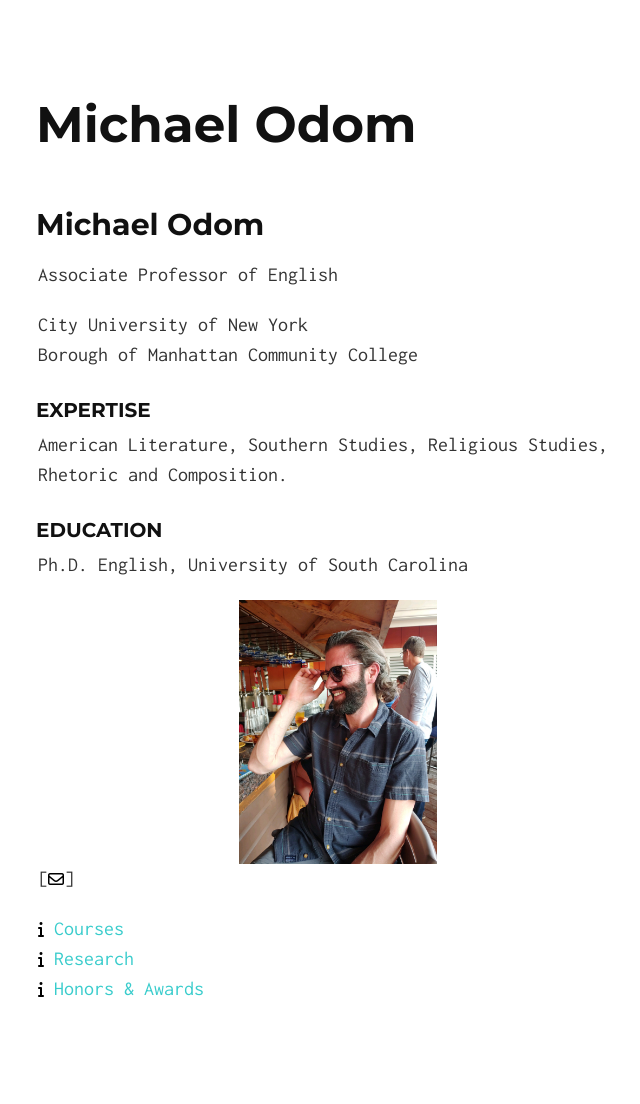
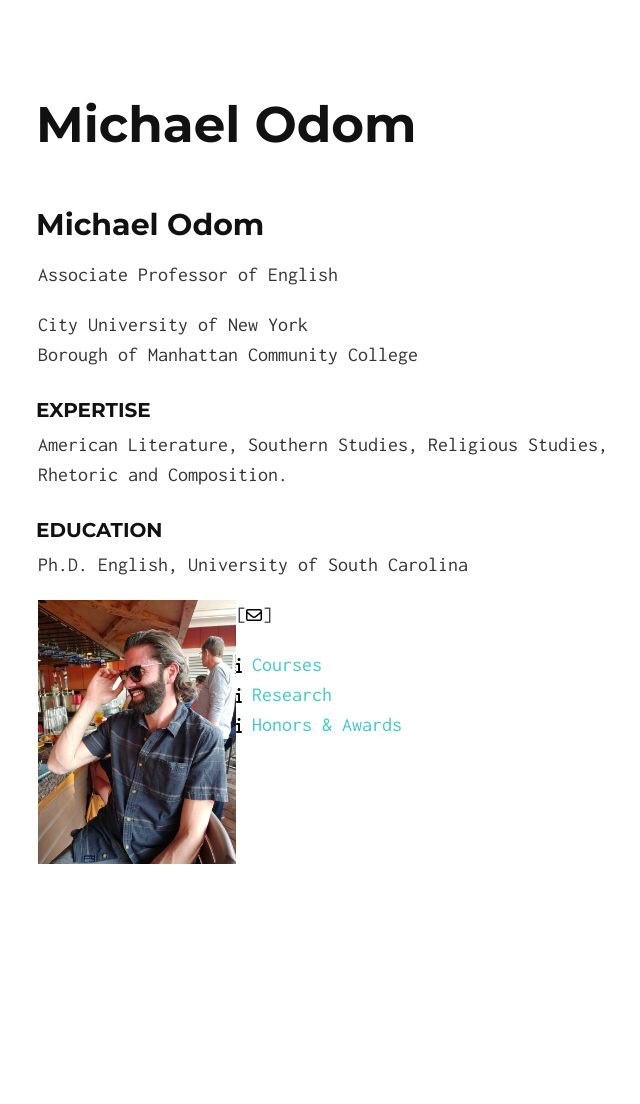
Before and after one commit to michaelodom/michaelodom.github.io, a Jekyll site: the page built from index.md, in a window 1280 px wide. Shown: the whole page, without its empty margins (302-942 px from the left). Built offline with Jekyll 4.4.1, drawn with Linux system fonts in a browser that asks for light colours; nearby versions of some CDN libraries; our own code applies the rules of GitHub Pages for plain Markdown files; after the commit the page ends 900 px from its top, so only the background shows below that.

Commit message:
Update index.md

```diff
--- a/index.md
+++ b/index.md
@@ -17,8 +17,8 @@ American Literature, Southern Studies, Religious Studies, Rhetoric and Compositi
 
 Ph.D. English, University of South Carolina
 
-<div style="text-align:left">
-<img src ="/icons/IMG_0173.JPG" width = "33%" />
+<div>
+<img src ="/icons/IMG_0173.JPG" width = "33%" align="left" />
 </div>
 
 [[<i class="fa fa-envelope-o"></i>](mailto:odomenglish@gmail.com){: .awe-ico }]
```
